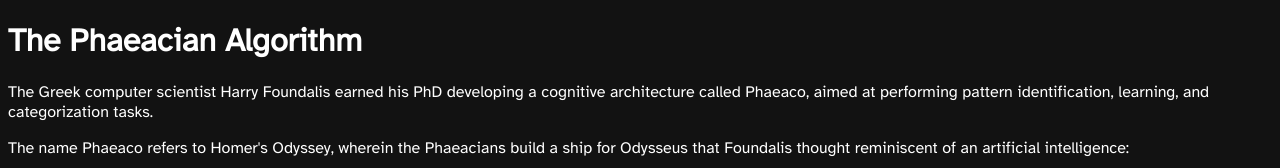
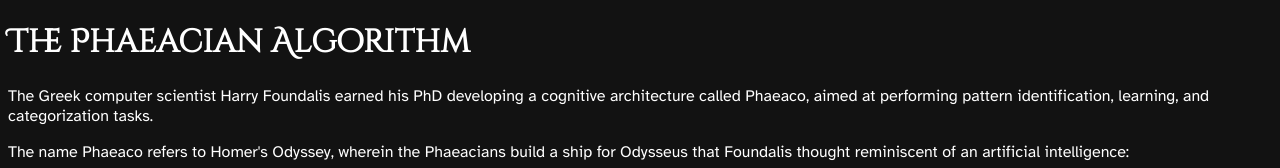
Before and after one commit to jdmar3-comp426/a01-wbholland, a website: page index.html in a window 1280 px wide. Shown: the top 168 px of the page. Drawn offline with Linux system fonts and the light colour scheme.

Commit message:
added font

```diff
--- a/index.html
+++ b/index.html
@@ -7,6 +7,7 @@
     <title>Assignment 1</title>
     <link rel="stylesheet" href="style.css">
     <link rel="stylesheet" href="https://fonts.googleapis.com/css?family=Atkinson+Hyperlegible">
+    <link rel="stylesheet" href="https://fonts.googleapis.com/css2?family=Cinzel+Decorative">
 
 </head>
 
--- a/style.css
+++ b/style.css
@@ -1,5 +1,9 @@
 #drawing {
     height: 30em;
+}
+
+h1 {
+    font-family: 'Cinzel Decorative', cursive;
 }
 
 .problem {
```
